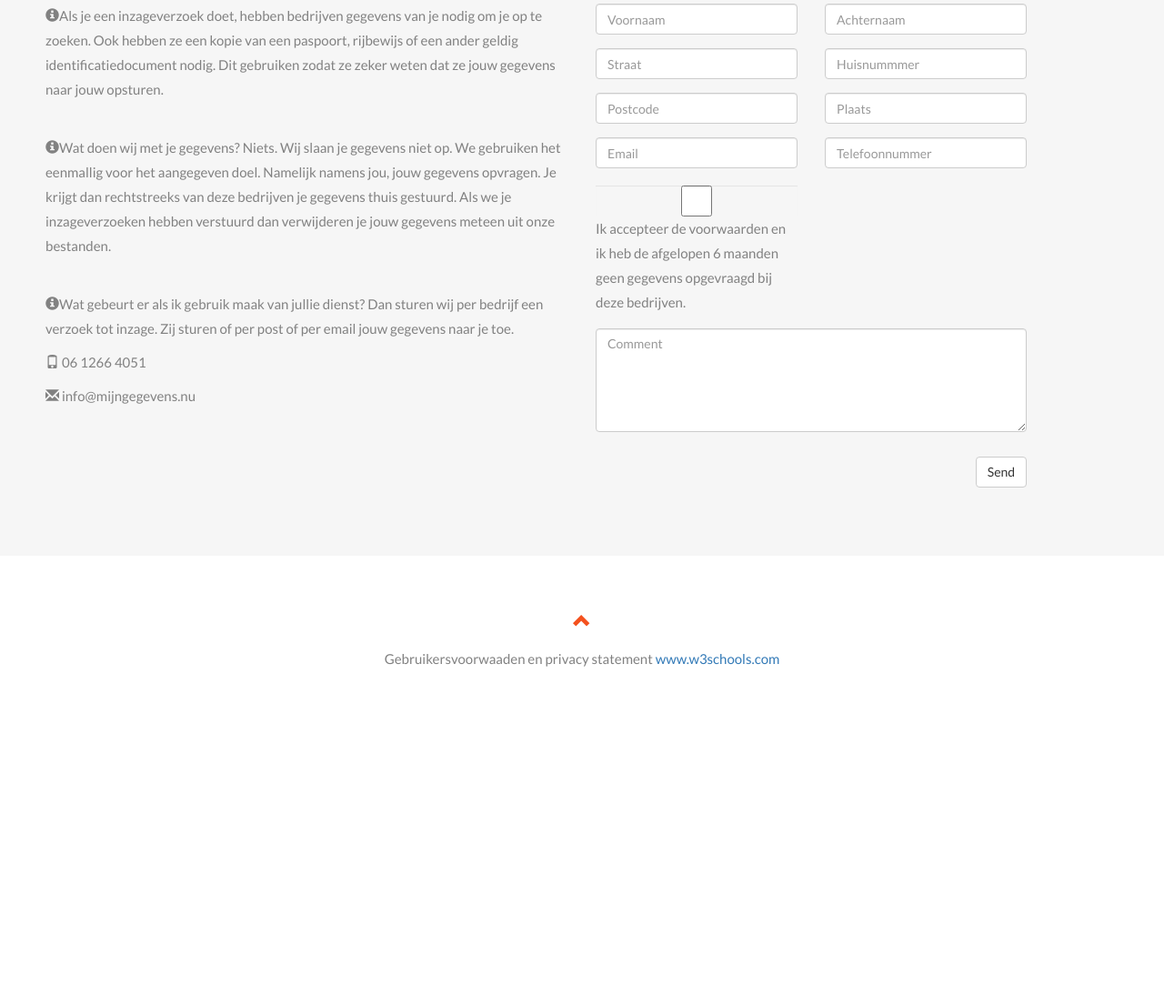
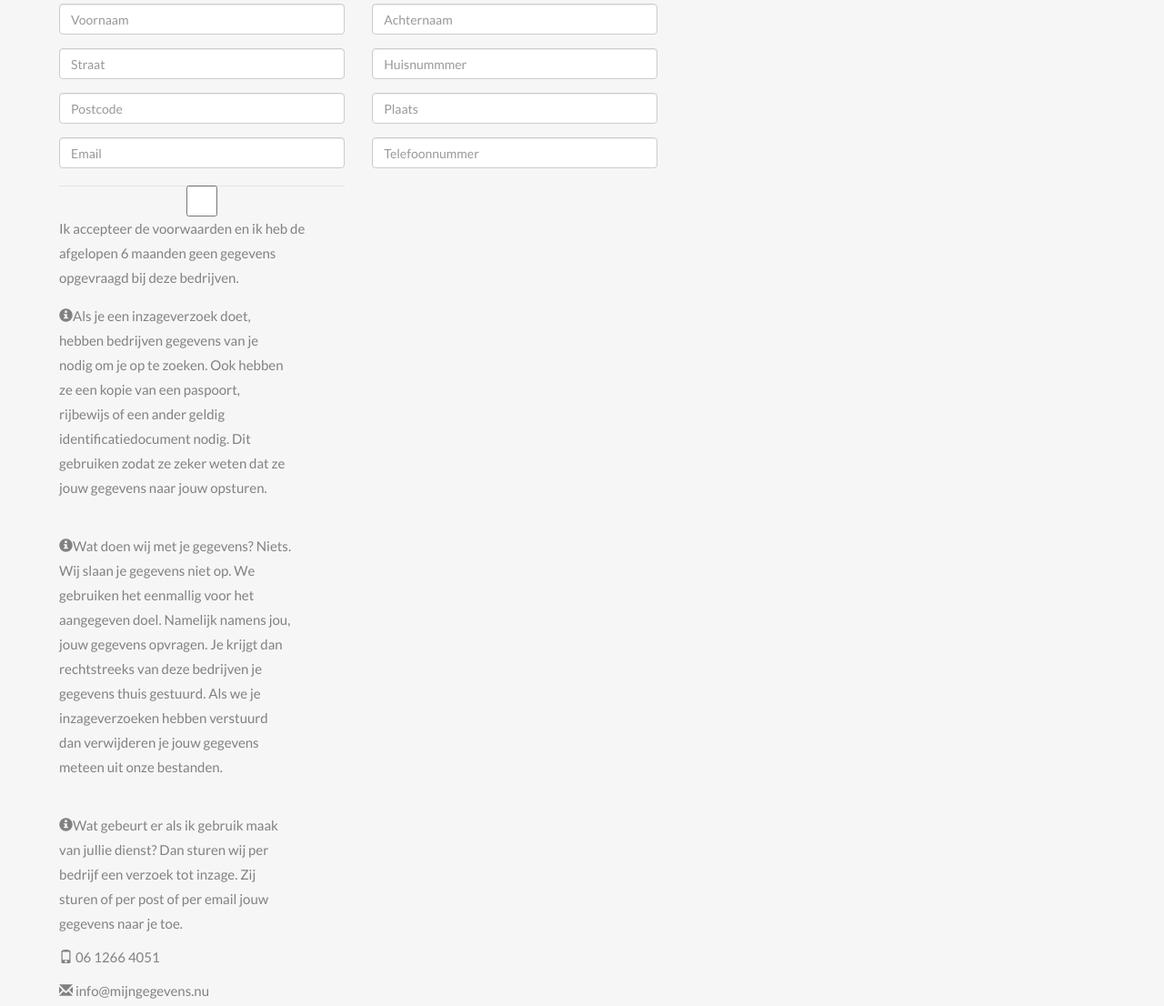
Before and after one commit to Doppie2011/mijngegevens, a plain HTML site: page index.html in a window 1280 px wide. Shown: the part 1921-3027 px from the top of the page at 91% size. Before the commit the page ends 2729 px from the top, so only its background shows below. Drawn offline with nearby package versions, Linux system fonts and the light colour scheme.

Commit message:
nog een keer

```diff
--- a/index.html
+++ b/index.html
@@ -277,19 +277,8 @@
 <!-- Container (Contact Section) -->
 <div id="Inzage" class="container-fluid bg-grey">
   <h2 class="text-left">Vraag op</h2>
-  <div class="row">
-    <div class="col-sm-6">
-      <p><span class="glyphicon glyphicon-info-sign"></span>Als je een inzageverzoek doet, hebben bedrijven gegevens van je nodig om je op te zoeken. Ook hebben ze een kopie van een paspoort, rijbewijs of een ander geldig identificatiedocument nodig. Dit gebruiken zodat ze zeker weten dat ze jouw gegevens naar jouw opsturen.</p><br>
 
-      <p><span class="glyphicon glyphicon-info-sign"></span>Wat doen wij met je gegevens? Niets. Wij slaan je gegevens niet op. We gebruiken het eenmallig voor het aangegeven doel. Namelijk namens jou, jouw gegevens opvragen. Je krijgt dan rechtstreeks van deze bedrijven je gegevens thuis gestuurd. Als we je inzageverzoeken hebben verstuurd dan verwijderen je jouw gegevens meteen uit onze bestanden. </p><br>
-
-      <p><span class="glyphicon glyphicon-info-sign"></span>Wat gebeurt er als ik gebruik maak van jullie dienst?
-      Dan sturen wij per bedrijf een verzoek tot inzage. Zij sturen of per post of per email jouw gegevens naar je toe.<p>
-
-      <p><span class="glyphicon glyphicon-phone"></span> 06 1266 4051</p>
-      <p><span class="glyphicon glyphicon-envelope"></span> info@mijngegevens.nu</p>
-    </div>
-    <div class="col-sm-5 slideanim">
+    <div class="col-sm-7 slideanim">
       <div class="row">
         <div class="col-sm-6 form-group">
           <input class="form-control" id="Voornaam" name="Voornaam" placeholder="Voornaam" type="text" required>
@@ -319,6 +308,20 @@
           <input class="form-control" id="Accepteer" name="Accepteer" type="checkbox" required>Ik accepteer de voorwaarden en ik heb de afgelopen 6 maanden geen gegevens opgevraagd bij deze bedrijven.
         </div>
       </div>
+
+        <div class="row">
+    <div class="col-sm-5">
+      <p><span class="glyphicon glyphicon-info-sign"></span>Als je een inzageverzoek doet, hebben bedrijven gegevens van je nodig om je op te zoeken. Ook hebben ze een kopie van een paspoort, rijbewijs of een ander geldig identificatiedocument nodig. Dit gebruiken zodat ze zeker weten dat ze jouw gegevens naar jouw opsturen.</p><br>
+
+      <p><span class="glyphicon glyphicon-info-sign"></span>Wat doen wij met je gegevens? Niets. Wij slaan je gegevens niet op. We gebruiken het eenmallig voor het aangegeven doel. Namelijk namens jou, jouw gegevens opvragen. Je krijgt dan rechtstreeks van deze bedrijven je gegevens thuis gestuurd. Als we je inzageverzoeken hebben verstuurd dan verwijderen je jouw gegevens meteen uit onze bestanden. </p><br>
+
+      <p><span class="glyphicon glyphicon-info-sign"></span>Wat gebeurt er als ik gebruik maak van jullie dienst?
+      Dan sturen wij per bedrijf een verzoek tot inzage. Zij sturen of per post of per email jouw gegevens naar je toe.<p>
+
+      <p><span class="glyphicon glyphicon-phone"></span> 06 1266 4051</p>
+      <p><span class="glyphicon glyphicon-envelope"></span> info@mijngegevens.nu</p>
+    </div>
+
       <textarea class="form-control" id="comments" name="comments" placeholder="Comment" rows="5"></textarea><br>
       <div class="row">
         <div class="col-sm-12 form-group">
```
